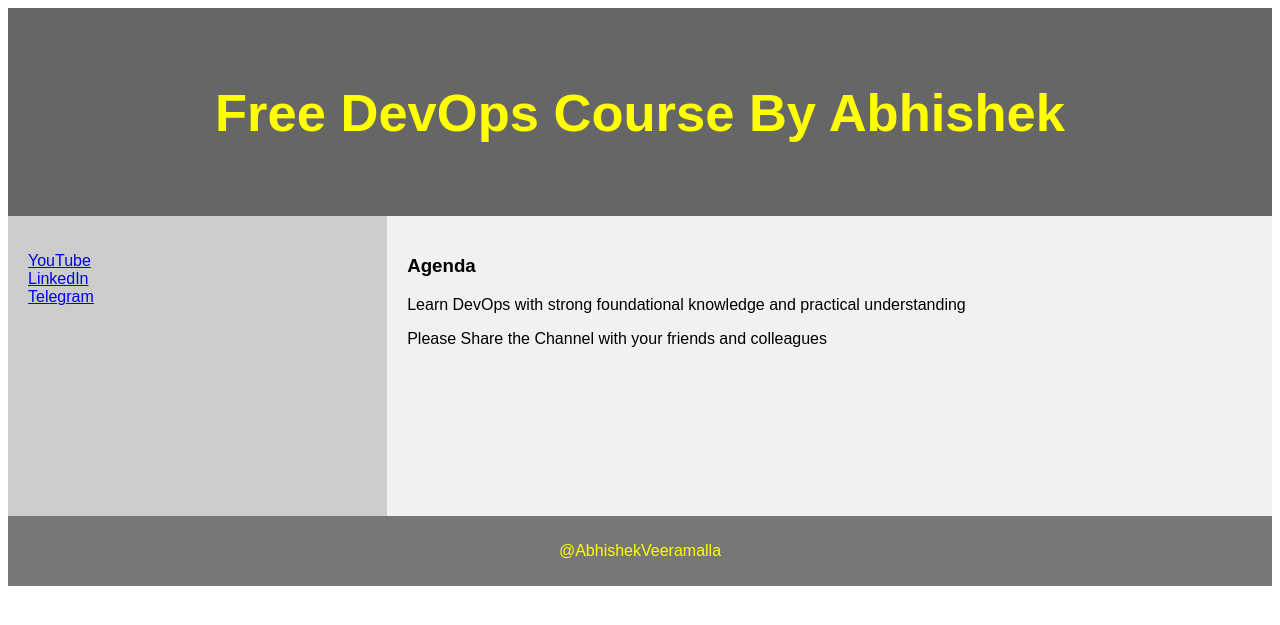
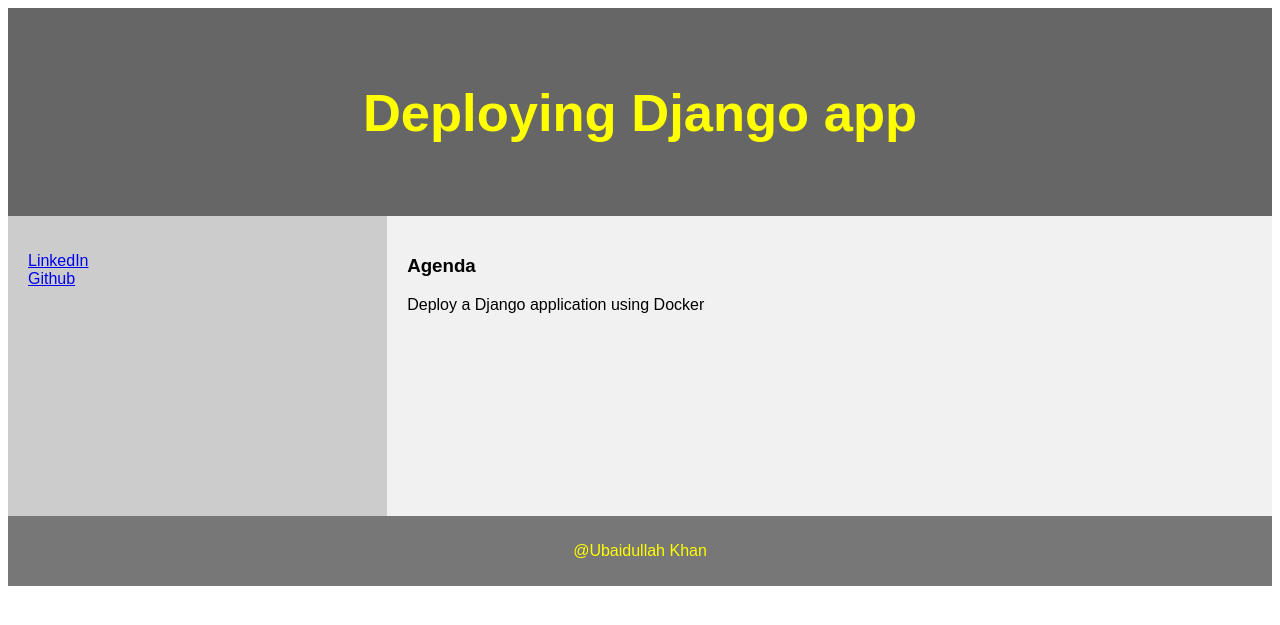
Before and after one commit to ubaidsworld/DjangoApp-Docker, a Django app: page /demo/ in a window 1280 px wide. Shown: the top 625 px of the page. Run offline with Django 4.2, Linux system fonts and the light colour scheme.

Commit message:
Update demo_site.html

```diff
--- a/python-web-app/devops/demo/templates/demo_site.html
+++ b/python-web-app/devops/demo/templates/demo_site.html
@@ -73,27 +73,25 @@ footer {
 
 
 <header>
-  <h2>Free DevOps Course By Abhishek</h2>
+  <h2>Deploying Django app</h2>
 </header>
 
 <section>
   <nav>
     <ul>
-      <li><a href="www.youtube.com/@AbhishekVeeramalla">YouTube</a></li>
-      <li><a href="www.linkedin.com/in/abhishek-veeramalla-77b33996/">LinkedIn</a></li>
-      <li><a href="https://telegram.me/abhishekveeramalla">Telegram</a></li>
+      <li><a href="https://www.linkedin.com/in/ubaidullah-khan/">LinkedIn</a></li>
+      <li><a href="https://github.com/ubaidsworld">Github</a></li>
     </ul>
   </nav>
 
   <article>
     <h1>Agenda</h1>
-    <p>Learn DevOps with strong foundational knowledge and practical understanding</p>
-    <p>Please Share the Channel with your friends and colleagues</p>
+    <p>Deploy a Django application using Docker</p>
   </article>
 </section>
 
 <footer>
-  <p>@AbhishekVeeramalla</p>
+  <p>@Ubaidullah Khan</p>
 </footer>
 
 </body>
```
